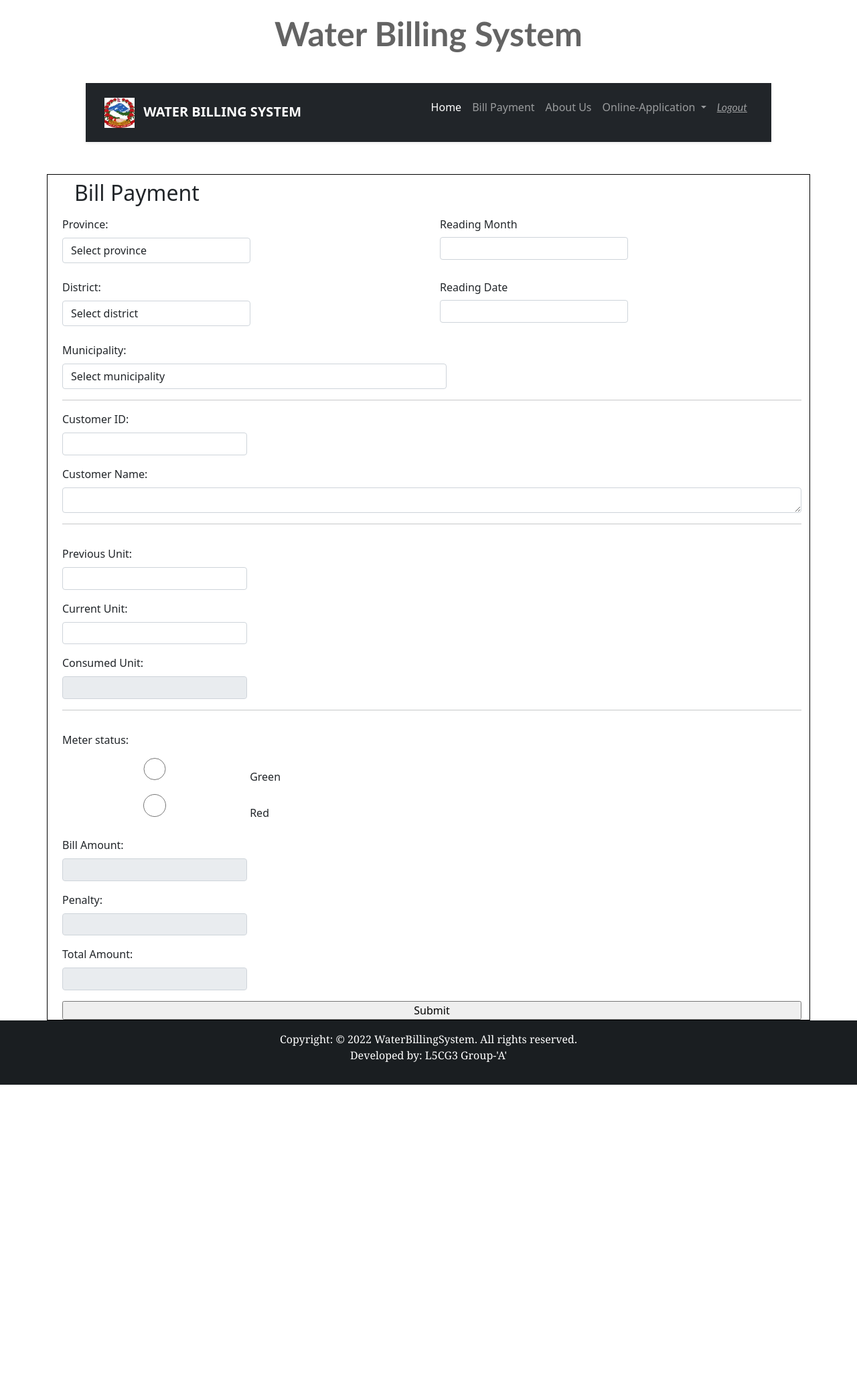
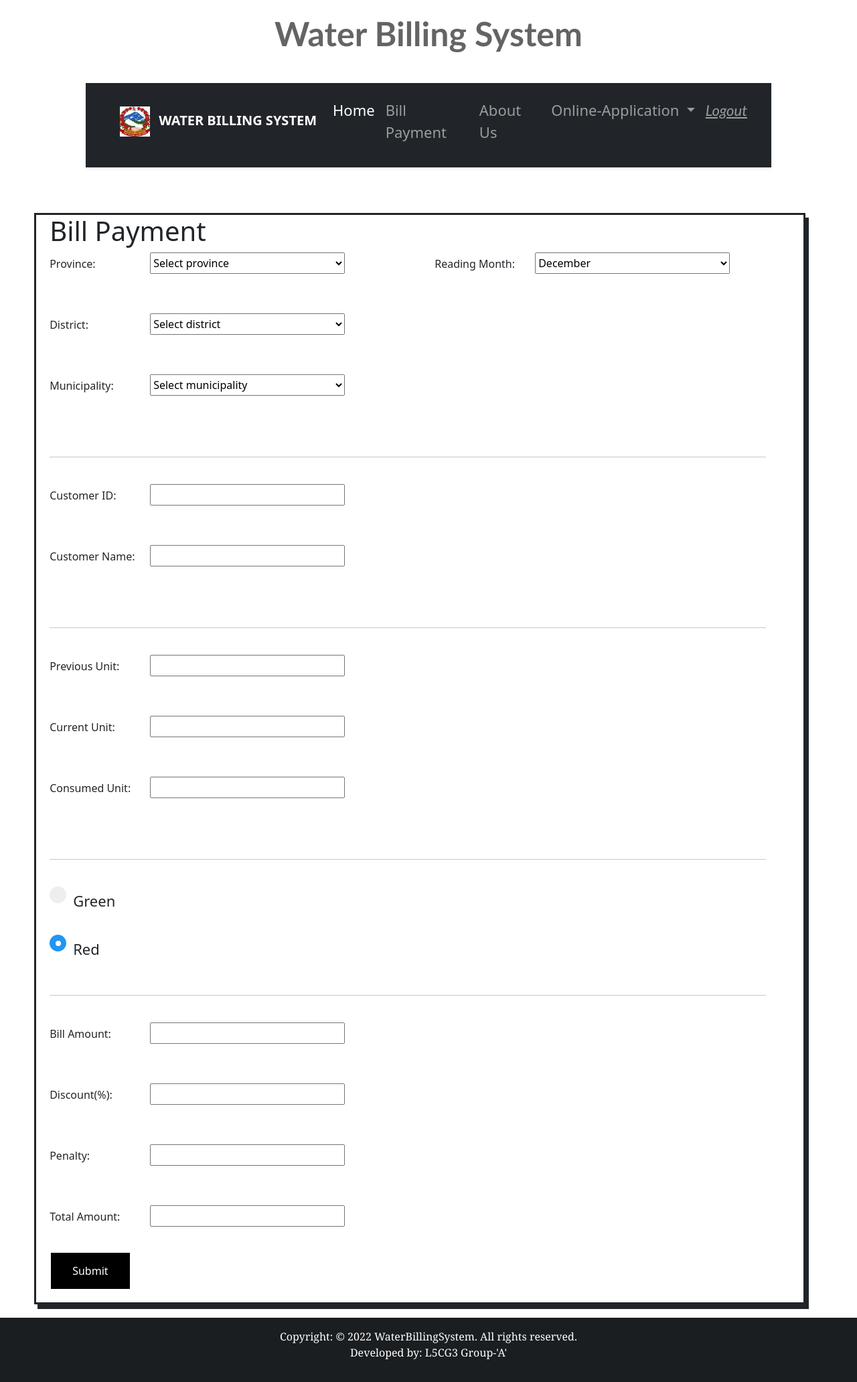
Before and after one commit to OzoneBht1/water_billing_system, a Django app: page /payment/ in a window 1280 px wide. Shown: the whole page at 67% size. Before the commit the page ends 1620 px from the top, so only its background shows below. Run offline with Django 4.2, Linux system fonts and the light colour scheme; some libraries are stand-ins or nearby versions.

Commit message:
completed bill payment

```diff
--- a/user_view/forms.py
+++ b/user_view/forms.py
@@ -1,4 +1,6 @@
 from cProfile import label
+
+from typing import Text
 from user_view.models import Payment, NewTap
 from django.forms import ModelForm, NumberInput, Textarea
 from django.forms import ModelForm
@@ -6,14 +8,19 @@ from django import forms
 
 # Providing labels, classes and error handling for the bill payment form
 class PaymentForm(ModelForm):
-    CHOICES = [("Green", "Green"), ("Red", "Red")]
-    # For meter status
+
+    reading_month = forms.CharField(
+        label="Reading Month",
+        widget=forms.Select(
+            attrs={"class": "combo-box", "id": "month"},
+            choices=Payment.MONTH_CHOICES,
+        ),
+    )
 
     customer_id = forms.IntegerField(
         label="Customer ID",
         widget=NumberInput(
             attrs={
-                "class": "form-control",
                 "min": 000000,
                 "max": 999999,
                 "title": "The 6 digit Customer ID provided.",
@@ -24,7 +31,6 @@ class PaymentForm(ModelForm):
         label="Previous Unit",
         widget=NumberInput(
             attrs={
-                "class": "form-control",
                 "min": 1,
                 "max": 999999,
                 "title": "The previous meter reading ",
@@ -39,9 +45,6 @@ class PaymentForm(ModelForm):
                 "type": "number",
                 "max": 999999,
                 "min": 0,
-                "cols": 40,
-                "rows": 1,
-                "class": "form-control input",
                 "pattern": "[0-9]{,}",
                 "id": "current_unit",
             }
@@ -54,32 +57,39 @@ class PaymentForm(ModelForm):
                 "type": "number",
                 "max": 999999,
                 "min": 0,
-                "cols": 40,
-                "rows": 1,
-                "class": "form-control input",
                 "pattern": "[0-9]{,}",
                 "id": "consumed_unit",
                 "readonly": True,
             }
         ),
     )
-    bill_amount = forms.IntegerField(
+    bill_amount = forms.FloatField(
         label="Bill Amount",
         widget=NumberInput(
             attrs={
-                "class": "form-control",
                 "min": 0,
                 "max": 99999,
                 "title": "The bill amount to be paid",
                 "readonly": True,
+                "id": "bill_amount",
             }
         ),
     )
-    penalty = forms.IntegerField(
+    discount_amount = forms.FloatField(
+        label="Discount(%)",
+        widget=NumberInput(
+            attrs={
+                "min": 0,
+                "max": 99999,
+                "id": "discount",
+                "readonly": True,
+            }
+        ),
+    )
+    penalty = forms.FloatField(
         label="Penalty",
         widget=NumberInput(
             attrs={
-                "class": "form-control",
                 "min": 0,
                 "max": 99999,
                 "id": "penalty",
@@ -87,57 +97,34 @@ class PaymentForm(ModelForm):
             }
         ),
     )
-    total_unit = forms.IntegerField(
+    total_amount = forms.FloatField(
         label="Total Amount",
-        widget=NumberInput(
-            attrs={
-                "class": "form-control",
-                "min": 0,
-                "readonly": True,
-            }
-        ),
+        widget=NumberInput(attrs={"min": 0, "readonly": True, "id": "final_bill"}),
     )
-    reading_date = forms.IntegerField(
-        label="Reading Date",
-        widget=NumberInput(
-            attrs={"class": "form-control", "min": 1, "max": 31, "id": "date"}
-        ),
-    )
-    reading_month = forms.IntegerField(
-        label="Reading Month",
-        widget=NumberInput(
-            attrs={"class": "form-control", "min": 1, "max": 12, "id": "month"}
-        ),
-    )
+
     customer_name = forms.CharField(
         label="Customer Name",
-        widget=Textarea(
-            attrs={
-                "class": "form-control",
-                "rows": 1,
-                "cols": 40,
-                "pattern": "[a-zA-Z]{,}",
-            }
-        ),
     )
 
-    meter_status = forms.ChoiceField(choices=CHOICES, widget=forms.RadioSelect)
+    def __init__(self, *args, **kwargs):
+        super(PaymentForm, self).__init__(*args, **kwargs)
+        sorted_choices = sorted(Payment.MONTH_CHOICES, key=lambda x: x[1])
+        print(sorted_choices)
+        self.fields["reading_month"].choices = sorted_choices
 
     class Meta:
         model = Payment
 
         fields = (
             "reading_month",
-            "reading_date",
             "customer_id",
             "customer_name",
             "previous_unit",
             "current_unit",
             "saving_unit",
-            "meter_status",
             "bill_amount",
             "penalty",
-            "total_unit",
+            "total_amount",
         )
 
 
@@ -147,7 +134,6 @@ class PaymentForm2(ModelForm):
 
         fields = (
             "reading_month",
-            "reading_date",
             "province",
             "district",
             "municipality",
@@ -159,7 +145,7 @@ class PaymentForm2(ModelForm):
             "meter_status",
             "bill_amount",
             "penalty",
-            "total_unit",
+            "total_amount",
         )
 
         def clean(self):
--- a/user_view/static/user_view/css/payment.css
+++ b/user_view/static/user_view/css/payment.css
@@ -1,48 +1,143 @@
 * {
-  padding: 0%;
-  margin: 0%;
-}
-.form {
-  border: 1px solid rgb(0, 0, 0);
-  width: 63%;
-  /* margin: auto; */
-  /* ^yesle bich ma lancha */
-}
-h2 {
-  padding: 8px;
-  /* text-align: center; */
-  margin-left: 20px;
+  box-sizing: border-box;
 }
 
-.signup-form {
-  display: flex;
-  flex-direction: column;
-  margin-left: 10px;
-
-  /* align-items: center;
-  text-align: center; */
+/* Form  box starts here */
+.box {
+  position: relative;
+  margin-top: 20px;
+  margin-bottom: 20px;
+  justify-content: center;
+  border: 3px solid;
+  width: 90%;
+  height: auto;
+  left: 4%;
+  box-shadow: 5px 7px;
+  padding-left: 20px;
 }
 
-.form-group label {
-  display: block;
-  text-align: left;
-  align-items: flex-start;
-}
-.form-group input {
-  width: 25%;
-  margin-top: 7px;
-  height: 2.1rem;
+label {
+  float: left;
+  width: 150px;
+  padding-top: 5px;
 }
 
-.form-control {
-  width: 25%;
-}
-.row .form-control {
-  width: 52%;
+input,
+.combo-box {
+  width: calc(80% - 150px);
+  height: 32px;
+  margin-bottom: 35px;
 }
 
-.row input {
-  width: 52%;
-  margin-top: 7px;
-  height: 2.1rem;
+/* Create two equal columns that floats next to each other */
+.column {
+  float: left;
+  width: 50%;
+
+  height: 100%;
 }
+
+/* Clear floats after the columns */
+.row:after {
+  content: "";
+  display: table;
+  clear: both;
+}
+
+/* Radio Button starts */
+/* The container */
+.container {
+  display: block;
+  position: relative;
+  padding-left: 35px;
+  margin-bottom: 12px;
+  cursor: pointer;
+  font-size: 22px;
+  -webkit-user-select: none;
+  -moz-user-select: none;
+  -ms-user-select: none;
+  user-select: none;
+}
+
+/* Hide the browser's default radio button */
+.container input {
+  position: absolute;
+  opacity: 0;
+  cursor: pointer;
+}
+
+/* Create a custom radio button */
+.checkmark {
+  position: absolute;
+  top: 0;
+  left: 0;
+  height: 25px;
+  width: 25px;
+  background-color: #eee;
+  border-radius: 50%;
+}
+
+/* On mouse-over, add a grey background color */
+.container:hover input ~ .checkmark {
+  background-color: #ccc;
+}
+
+/* When the radio button is checked, add a blue background */
+.container input:checked ~ .checkmark {
+  background-color: #2196f3;
+}
+
+/* Create the indicator (the dot/circle - hidden when not checked) */
+.checkmark:after {
+  content: "";
+  position: absolute;
+  display: none;
+}
+
+/* Show the indicator (dot/circle) when checked */
+.container input:checked ~ .checkmark:after {
+  display: block;
+}
+
+/* Style the indicator (dot/circle) */
+.container .checkmark:after {
+  top: 9px;
+  left: 9px;
+  width: 8px;
+  height: 8px;
+  border-radius: 50%;
+  background: white;
+}
+/* Radio Button starts */
+
+/* button{
+background-color: lightblue;
+margin-top: 5px;
+margin-bottom: 20px;
+width: 70px;
+padding: 5px;
+border-radius: 12px;
+} */
+
+hr {
+  width: 95%;
+  margin-bottom: 40px;
+}
+
+/* submit button starts */
+.button {
+  background-color: rgb(0, 0, 0);
+  color: rgb(255, 255, 255);
+  border: none;
+  padding: 15px 32px;
+  text-align: center;
+  text-decoration: none;
+  display: inline-block;
+  font-size: 16px;
+  margin: 4px 2px;
+  cursor: pointer;
+}
+/* submit button starts */
+.container label {
+  padding-bottom: 20px;
+}
--- a/user_view/static/user_view/js/payment.js
+++ b/user_view/static/user_view/js/payment.js
@@ -2,6 +2,21 @@ var js_variable = JSON.parse(document.getElementById("name").textContent);
 
 var lookup = {};
 var lookup2 = {};
+
+var months = {
+  January: 1,
+  February: 2,
+  March: 3,
+  April: 4,
+  May: 5,
+  June: 6,
+  July: 7,
+  August: 8,
+  September: 9,
+  October: 10,
+  November: 11,
+  December: 12,
+};
 
 // console.log(js_variable);
 var e = document.getElementById("province");
@@ -85,32 +100,25 @@ f.addEventListener("change", function () {
 
 // ********************************************************************
 
-var today = new Date();
-var penalty = document.getElementById("penalty");
-var read_month = document.getElementById("month");
-var read_date = document.getElementById("date");
-var month = document.getElementById("month").value;
-var date = document.getElementById("date").value;
 // These are used for setting the penalty if paid late
 
 var prevUnit = document.getElementById("previous_unit");
 var currUnit = document.getElementById("current_unit");
 var consumedUnit = document.getElementById("consumed_unit");
+var discount = 0;
+var today = new Date();
+var penalty = document.getElementById("penalty");
+var read_month = document.getElementById("month");
+var discountAmount = document.getElementById("discount");
 
-var today = new Date();
+var bill_amt = document.getElementById("bill_amount");
+var final_bill = document.getElementById("final_bill");
 
 read_month.addEventListener("change", function () {
-  console.log(read_month.value);
-  setPenalty();
-});
-
-read_date.addEventListener("change", function () {
-  console.log(read_date.value);
   setPenalty();
 });
 
 prevUnit.addEventListener("change", function () {
-  console.log(prevUnit.value);
   currUnit.setAttribute("min", prevUnit.value);
   setConsumedUnit();
 });
@@ -123,16 +131,83 @@ currUnit.addEventListener("change", function () {
 // var payDate = newDate(2002, )
 
 function setPenalty() {
-  let payDate = new Date(2022, month, date);
-  let currentDate = new Date(2022, today.getMonth() + 1, today.getDate());
+  var early = true;
+  var val = months[read_month.value];
+  let payDate = new Date(2022, val - 1, 10);
+  console.log(payDate);
+  let currentDate = new Date(2022, today.getMonth(), today.getDate());
+  console.log(currentDate);
   var diff = Math.abs(currentDate - payDate);
   console.log(diff);
+
   var diffDays = Math.ceil(diff / (1000 * 3600 * 24));
+  if (val > today.getMonth() + 1) {
+    early = true;
+  } else if (val < today.getMonth() + 1) {
+    early = false;
+  } else if (val == today.getMonth() + 1) {
+    if (today.getDate() < 10) {
+      early = true;
+    } else {
+      early = false;
+    }
+  }
   console.log(diffDays);
-  penalty.value = diffDays;
+
+  penaltyCalc(diffDays, early);
 }
-function penaltyCalc() {}
+function penaltyCalc(diffDays, early) {
+  if (early) {
+    penalty.value = 0;
+    discount = 0.05;
+    discountAmount.value = 5;
+  } else {
+    if (diffDays <= 10) {
+      penalty.value = 0;
+    } else {
+      penalty.value = diffDays * 0.5;
+      discount = 0;
+      discountAmount.value = 0;
+      console.log(discount);
+    }
+  }
+  setFinalAmount();
+}
 
 function setConsumedUnit() {
   consumedUnit.value = currUnit.value - prevUnit.value;
+  setInitialBill();
+  setFinalAmount();
 }
+
+function setInitialBill() {
+  var unit = parseInt(consumedUnit.value);
+  var bill = 0;
+  if (unit < 10) {
+    bill = 100;
+  } else if (unit >= 10 && unit < 15) {
+    bill = 100 + (unit - 10) * 11;
+  } else if (unit >= 15 && unit < 30) {
+    bill = 100 + 5 * 11 + (unit - 15) * 12.5;
+  } else if (unit >= 30 && unit < 50) {
+    bill = 100 + 5 * 11 + 14 * 12.5 + (unit - 30) * 14.5;
+  } else if (unit >= 50 && unit < 100) {
+    bill = 100 + 5 * 11 + 14 * 12.5 + 20 * 14.5 + (unit - 50) * 17;
+  } else if (unit >= 100) {
+    bill = 100 + 5 * 11 + 14 * 12.5 + 20 * 14.5 + 30 * 17 + (unit - 100) * 20.5;
+  }
+  bill_amt.value = bill;
+}
+
+console.log(discount);
+
+function setFinalAmount() {
+  final_amount =
+    parseFloat(bill_amt.value) -
+    parseFloat(bill_amt.value) * parseFloat(discount) +
+    parseFloat(penalty.value);
+  console.log(final_amount);
+  console.log(bill_amt.value);
+  console.log(discount);
+  final_bill.value = final_amount;
+}
--- a/user_view/templates/user_view/payment.html
+++ b/user_view/templates/user_view/payment.html
@@ -2,8 +2,9 @@
 {% block title %} Bill Payment {% endblock %}
 
 {% block css_files %}
+
+<link rel="stylesheet" href="{% static 'user_view/css/bootstrap.css' %}" />
 <link rel="stylesheet" type="text/css" href="{% static 'user_view/css/payment.css' %}">
-<link rel="stylesheet" href="{% static 'user_view/css/bootstrap.css' %}" />
 {% endblock %}
 
 {% block content %}
@@ -11,94 +12,153 @@
     {{ data|json_script:'name' }}
 
     <br /><br />
-    <script src="https://ajax.googleapis.com/ajax/libs/jquery/3.1.0/jquery.min.js"></script>
-
-    <script src="https://maxcdn.bootstrapcdn.com/bootstrap/3.3.7/js/bootstrap.min.js"></script>
-    <div class = "form container">
-      <h2> Bill Payment</h2>
 
 
 
 
-    <form class="signup-form" method="post">
 
 
+      <form class="signup-form" method="post">
       {% csrf_token %}
-      <div class="row">
-      <div class="col" class="form-label">
-        <label for="province">Province:</label>
+      <div class="box">
+        <h1>Bill Payment</h1>
+        <div class="row">
+          <div class="column">
+            <div class="form-group">
+
+              <label for="province">Province:</label>
 
 
 
-        <select name="province" id="province" class="form-control input">
+        <select name="province" id="province" class= "combo-box">
           <option value="">Select province</option>
         </select>
-        <br />
 
-      </div>
-      <div class="col">
-       {{form.reading_month.label}}<br>
-        {{form.reading_month}}
+              <br><br>
 
-      </div>
-
-    </div>
-
-    <div class="row">
-      <div class="col">
-        <label for="district"  class="form-label">District:</label>
-        <select name="district" id="district" class="form-control input">
+              <label for="district"  >District:</label>
+        <select name="district" id="district" class= "combo-box" >
           <option value="">Select district</option>
         </select>
-        <br />
 
-      </div>
-      <div class="col">
-       {{form.reading_date.label}}<br>
-        {{form.reading_date}}
+              <br><br>
 
-      </div>
-
-    </div>
-    <div class="row">
-      <div class="col">
-    <label for="province" class="form-label">Municipality:</label>
-      <select name="municipality" id="municipality" class="form-control input">
+              <label for="municipality" >Municipality:</label>
+      <select name="municipality" id="municipality" class= "combo-box">
         <option value="">Select municipality</option>
       </select>
-    </div>
-    </div>
+
+            </div>
+          </div>
+
+          <div class="column">
+            <div class="form-group">
+
+              {{form.reading_month.label_tag}}
+              {{form.reading_month}}
+
+              <br><br>
+
+            </div>
+          </div>
+        </div>
+        <br>
+        <hr>
+        <div class="row">
+          <div class="column">
+            <div class="form-group">
+              {{form.customer_id.label_tag}}
+              {{form.customer_id}}
+
+              <br><br>
+
+              {{form.customer_name.label_tag}}
+              {{form.customer_name}}
+            </div>
+          </div>
+        </div>
+        <br>
+        <hr>
+        <div class="row">
+          <div class="column">
+            <div class="form-group">
+              {{form.previous_unit.label_tag}}
+              {{form.previous_unit}}
+
+              <br><br>
+
+              {{form.current_unit.label_tag}}
+              {{form.current_unit}}
+
+              <br><br>
+
+              {{form.saving_unit.label_tag}}
+              {{form.saving_unit}}
+            </div>
+          </div>
+        </div>
+        <br>
+        <hr>
+
+        <div class="row">
+          <div class="column">
+            <label class="container">Green
+              <input type="radio" checked="checked" name="radio" class = "radio-button">
+              <span class="checkmark"></span>
+            </label><br> <br><br>
+
+            <label class="container">Red
+              <input type="radio" checked="checked" name="radio" class = "radio-button">
+              <span class="checkmark"></span>
+            </label>
+            <!-- <label class="container">Green
+              <input type="radio" checked="checked" name="radio">
+              <span class="checkmark"></span>
+            </label><br> <br><br>
+
+            <label class="container">Red
+              <input type="radio" checked="checked" name="radio">
+              <span class="checkmark"></span>
+            </label><br><br> -->
+          </div>
+        </div>
+        <br>
+        <hr>
+
+        <div class="row">
+          <div class="column">
+            <div class="form-group">
+              {{form.bill_amount.label_tag}}
+              {{form.bill_amount}}
+
+              <br><br>
+
+              {{form.discount_amount.label_tag}}
+              {{form.discount_amount}}
 
 
-      <hr>
-      <!-- <i class="fa-solid fa-faucet-drip"></i> -->
-      <!-- {% for field in form %} {{field.label}} {{field}} {% endfor %} -->
-      {% for field in form %}
-      {% if field != form.reading_date %}
-      {% if field != form.reading_month %}
-      <div class="form-group">
-          {{ field.errors }}
-          {{ field.label_tag }} {{ field }}
-          {% if field is form.saving_unit %}
-          <hr>
-         {% endif %}
-         {% if field is form.customer_name %}
-          <hr>
-         {% endif %}
+              <br><br>
 
-          {% if field.help_text %}
-          <p class="help">{{ field.help_text|safe }}</p>
+              {{form.penalty.label_tag}}
+              {{form.penalty}}
 
-          {% endif %}
+              <br><br>
+
+              {{form.total_amount.label_tag}}
+              {{form.total_amount}}
+
+              <div class="column">
+                <div class="form-group">
+
+                  <button class="button" name="submit" value="Submit" />Submit</button>
+                </div>
+              </div>
+
+            </div>
+          </div>
+        </div>
       </div>
-      {% endif %}
-      {% endif %}
-
-
-  {% endfor %}
-      <input type="submit" name="submit" value="Submit" />
-    </form>
-  </div>
+      </form>
     <!-- <h2 align="center">Payment</h2>
       <br /><br />
       <select name="province" id="province" class="form-control input-lg">
--- a/user_view/views.py
+++ b/user_view/views.py
@@ -50,6 +50,7 @@ def about(request):
 
 def newtap(request):
     if request.method == "POST":
+        print(request.POST)
         form = NewTapForm(request.POST)
         print(form)
 
--- a/water_billing_system/settings.py
+++ b/water_billing_system/settings.py
@@ -81,8 +81,6 @@ DATABASES = {
         "NAME": BASE_DIR / "db.sqlite3",
     }
 }
-
-
 # Password validation
 # https://docs.djangoproject.com/en/4.0/ref/settings/#auth-password-validators
 
```
Also changed, not shown: user_view/models.py (+22 -6 lines), accounts/views.py (line endings or trailing spaces), user_view/migrations/0007_auto_20220422_0022.py (added), user_view/migrations/0008_alter_payment_meter_status.py (added), user_view/migrations/0009_remove_payment_reading_date.py (added), user_view/migrations/0010_alter_payment_reading_month.py (added), user_view/migrations/0011_auto_20220422_1221.py (added).
